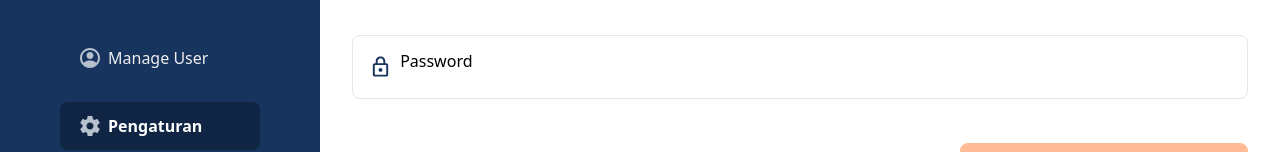
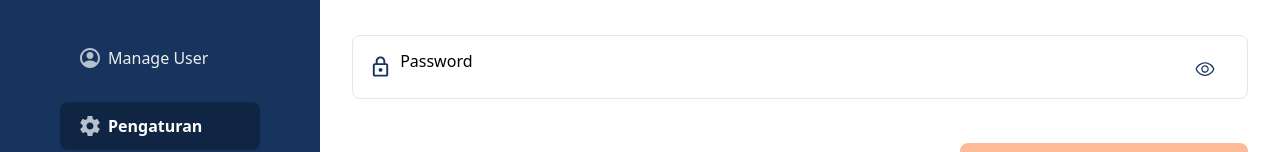
Before and after one commit to Capstone-Tim-12/warehouse-managament-system-fe, a React (Vite) app: page /admin/pengaturan in a window 1280 px wide. Shown: the part 375-527 px from the top of the page. Built offline with nearby package versions, Linux system fonts and the light colour scheme; no server answers.

Commit message:
add: show password toggle

```diff
--- a/src/components/admin-setting/Profile.jsx
+++ b/src/components/admin-setting/Profile.jsx
@@ -4,6 +4,7 @@ import axios from 'axios'
 import userIcon from '../../assets/user-setting-icon.svg'
 import emailIcon from '../../assets/icon-email-setting.svg'
 import passIcon from '../../assets/icon-pass-setting.svg'
+import Eye from "../../assets/eye-icon.svg";
 
 import { getToken } from '../../utils/Token'
 import Popup from '../global-component/Popup'
@@ -18,6 +19,7 @@ const headers = {
 const Profile = () => {
   const [isLoading, setLoading] = useState(false)
   const [isUpdating, setUpdating] = useState(false)
+  const [showPassword, setShowPassword] = useState(false);
 
   const [profile, setProfile] = useState({
     username: '',
@@ -31,6 +33,10 @@ const Profile = () => {
     const { name, value } = e.target
     setProfile({ ...profile, [name]: value })
   }
+
+  const togglePasswordVisibility = () => {
+    setShowPassword(!showPassword);
+  };
 
   const fetchData = () => {
     setLoading(true)
@@ -115,9 +121,19 @@ const Profile = () => {
               value={profile.password || ''}
               onChange={handleChange}
               placeholder=''
-              type='password'
+              type={showPassword ? "text" : "password"}
               className='focus:outline-none focus:ring-0 border border-none transition duration-200 placeholder-opacity-0 placeholder-gray-300'
             />
+            <div
+              className="absolute top-1/2 right-4 transform -translate-y-1/2 cursor-pointer"
+              onClick={togglePasswordVisibility}
+            >
+              <img
+                src={Eye}
+                alt="Toggle Password Visibility"
+                className="w-5 h-5"
+              />
+            </div>
             <span className='absolute left-0 transition duration-200 label-input'>Password</span>
           </label>
         </div>
```
